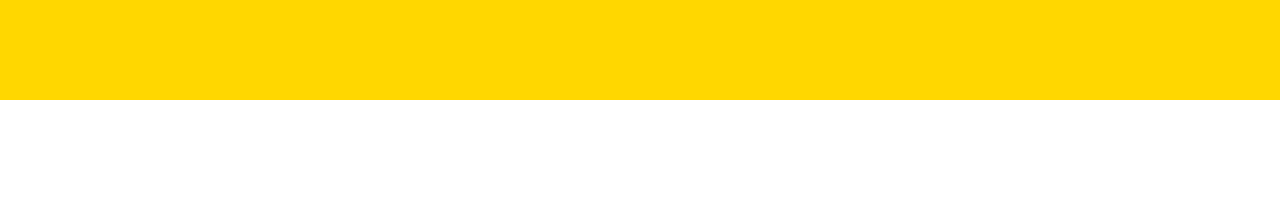
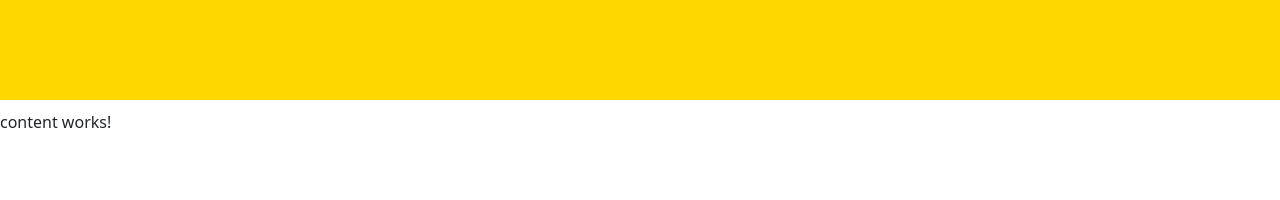
Before and after one commit to shapirab/TrilloClone, an Angular app: page /home in a window 1280 px wide. Shown: the top 200 px of the page. Built offline with nearby package versions, Linux system fonts and the light colour scheme.

Commit message:
7/6/23 Fixed the bug with fixed nav-bar covering the content

```diff
--- a/src/app/components/home/home.component.css
+++ b/src/app/components/home/home.component.css
@@ -0,0 +1,9 @@
+:host {
+  display: flex;
+  flex-direction: column;
+}
+
+app-content {
+  flex-grow: 1;
+  margin-top: 110px;
+}
--- a/src/app/components/home/home.component.html
+++ b/src/app/components/home/home.component.html
@@ -1 +1,2 @@
 <app-nav-bar></app-nav-bar>
+<app-content></app-content>
```
